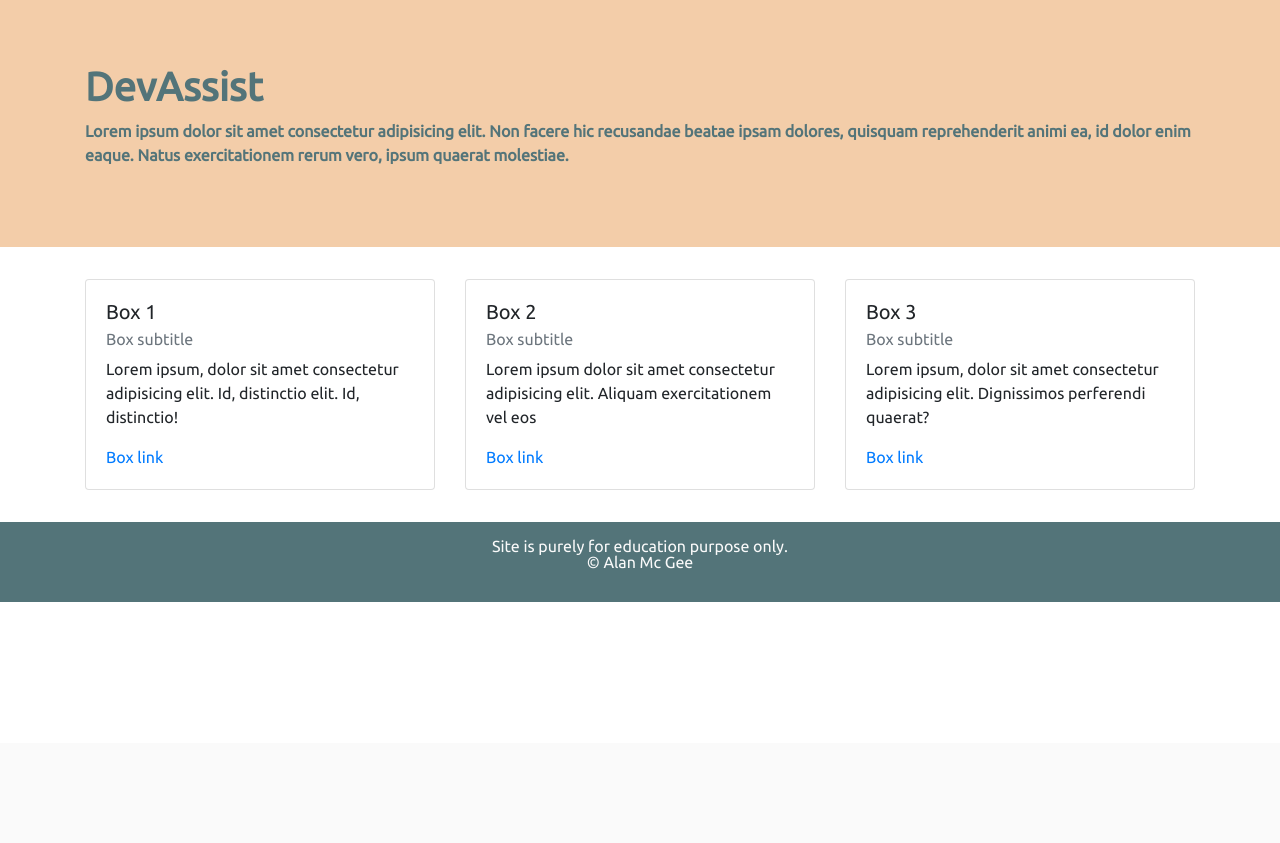
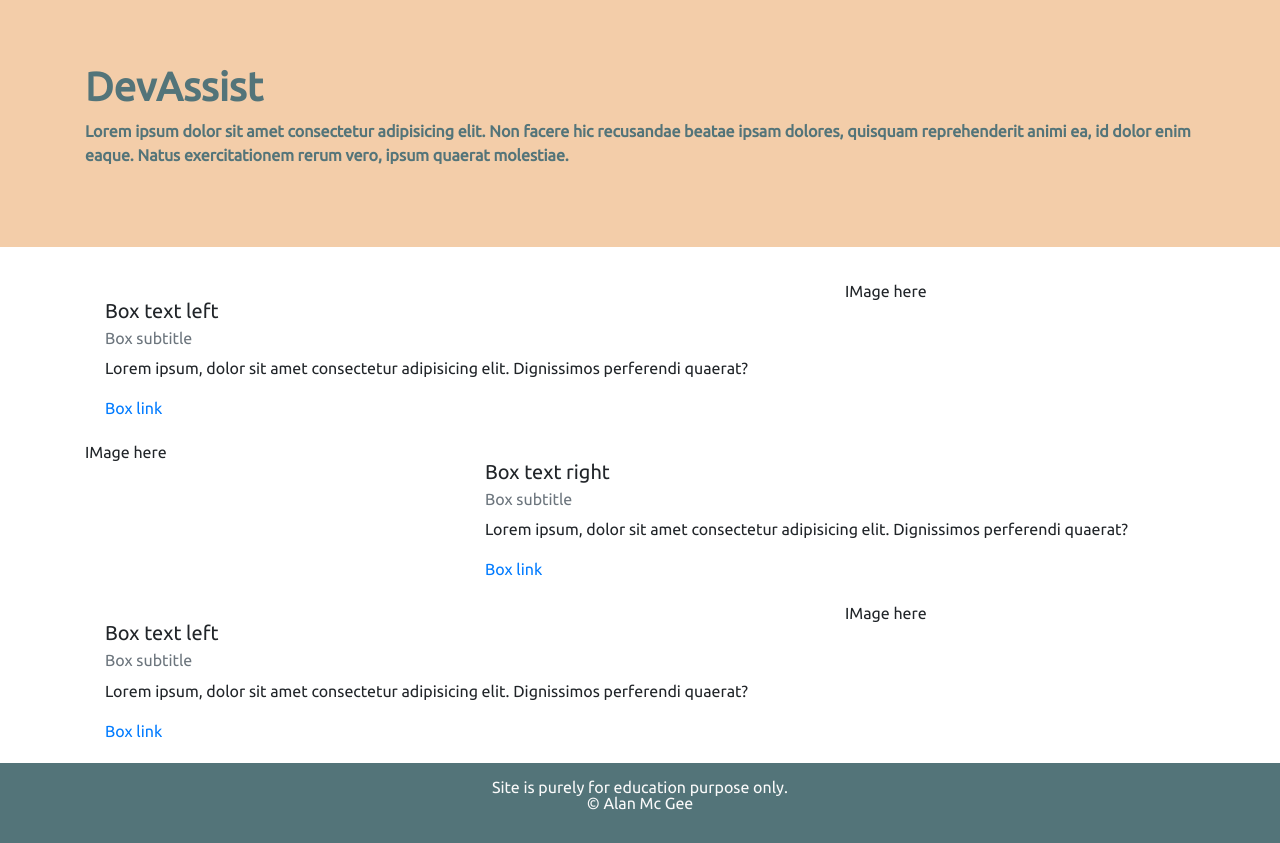
Before and after one commit to alimgee/dev_assist, a Django app: page / in a window 1280 px wide. Shown: the part 57-900 px from the top of the page. Before the commit the page ends 659 px from the top, so only its background shows below. Run offline with Django 3.2, Linux system fonts and the light colour scheme; some libraries are stand-ins or nearby versions.

Commit message:
Adding left / right modules to landing page

```diff
--- a/main/templates/index.html
+++ b/main/templates/index.html
@@ -2,38 +2,51 @@
 
 {% block content %}
 <div class="container">
-    <div class="row mb-4">
-        <div class="col-md-4 mb-2">
+    <div class="row">
+        <div class="col-md-8 order-2 order-md-1">
             <div class="card">
                 <div class="card-body">
-                  <h5 class="card-title">Box 1</h5>
-                  <h6 class="card-subtitle mb-2 text-muted">Box subtitle</h6>
-                  <p class="card-text">Lorem ipsum, dolor sit amet consectetur adipisicing elit. Id, distinctio elit. Id, distinctio!</p>
-                  <a href="#" class="card-link">Box link</a>
-                </div>
-              </div>
-        </div>
-        <div class="col-md-4 mb-2">
-            <div class="card">
-                <div class="card-body">
-                  <h5 class="card-title">Box 2</h5>
-                  <h6 class="card-subtitle mb-2 text-muted">Box subtitle</h6>
-                  <p class="card-text">Lorem ipsum dolor sit amet consectetur adipisicing elit. Aliquam exercitationem
-                      vel eos </p>
-                  <a href="#" class="card-link">Box link</a>
-                </div>
-              </div>
-        </div>
-        <div class="col-md-4 mb-2">
-            <div class="card">
-                <div class="card-body">
-                  <h5 class="card-title">Box 3</h5>
+                  <h5 class="card-title">Box text left</h5>
                   <h6 class="card-subtitle mb-2 text-muted">Box subtitle</h6>
                   <p class="card-text">Lorem ipsum, dolor sit amet consectetur adipisicing elit. Dignissimos perferendi quaerat?</p>
                   <a href="#" class="card-link">Box link</a>
                 </div>
             </div>
         </div>
+        <div class="col-md-4 order-1">
+          IMage here
+          </div>
+      </div>
+  <div class="row">
+
+    <div class="col-md-4">
+      IMage here
+      </div>
+      <div class="col-md-8">
+          <div class="card">
+              <div class="card-body">
+                <h5 class="card-title">Box text right</h5>
+                <h6 class="card-subtitle mb-2 text-muted">Box subtitle</h6>
+                <p class="card-text">Lorem ipsum, dolor sit amet consectetur adipisicing elit. Dignissimos perferendi quaerat?</p>
+                <a href="#" class="card-link">Box link</a>
+              </div>
+          </div>
+      </div>
+  </div>    <div class="row">
+      <div class="col-md-8 order-2 order-md-1">
+          <div class="card">
+              <div class="card-body">
+                <h5 class="card-title">Box text left</h5>
+                <h6 class="card-subtitle mb-2 text-muted">Box subtitle</h6>
+                <p class="card-text">Lorem ipsum, dolor sit amet consectetur adipisicing elit. Dignissimos perferendi quaerat?</p>
+                <a href="#" class="card-link">Box link</a>
+              </div>
+          </div>
+      </div>
+      <div class="col-md-4 order-1">
+        IMage here
+        </div>
     </div>
-</div>
+
+  </div>
 {% endblock %}
--- a/static/css/main.css
+++ b/static/css/main.css
@@ -30,7 +30,9 @@ body{
     font-weight: bold;
 }
 /* index page card */
-
+.card{
+    border: none;
+}
 /* footer */
 .footer{
     line-height: 1rem;
```
